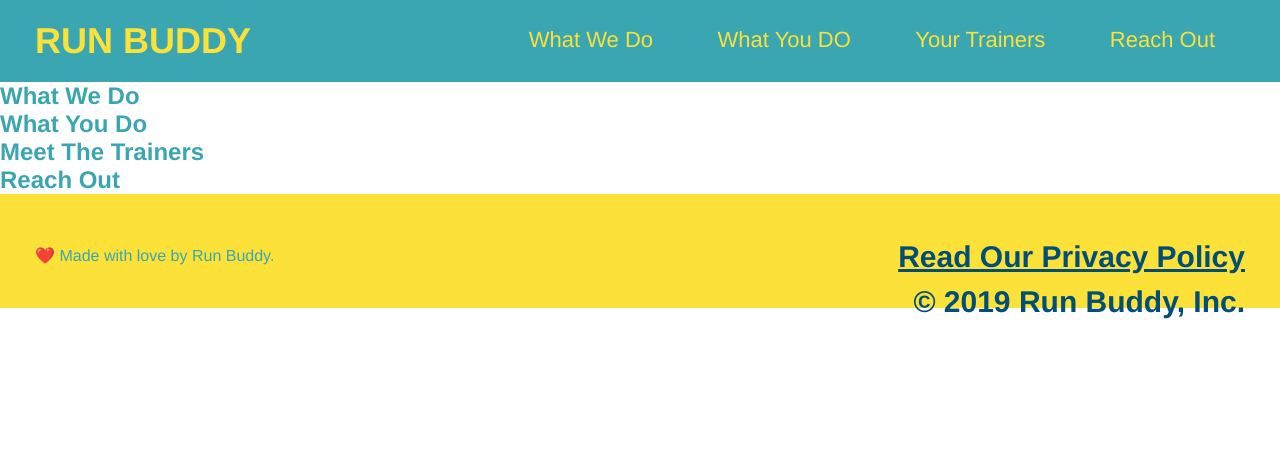
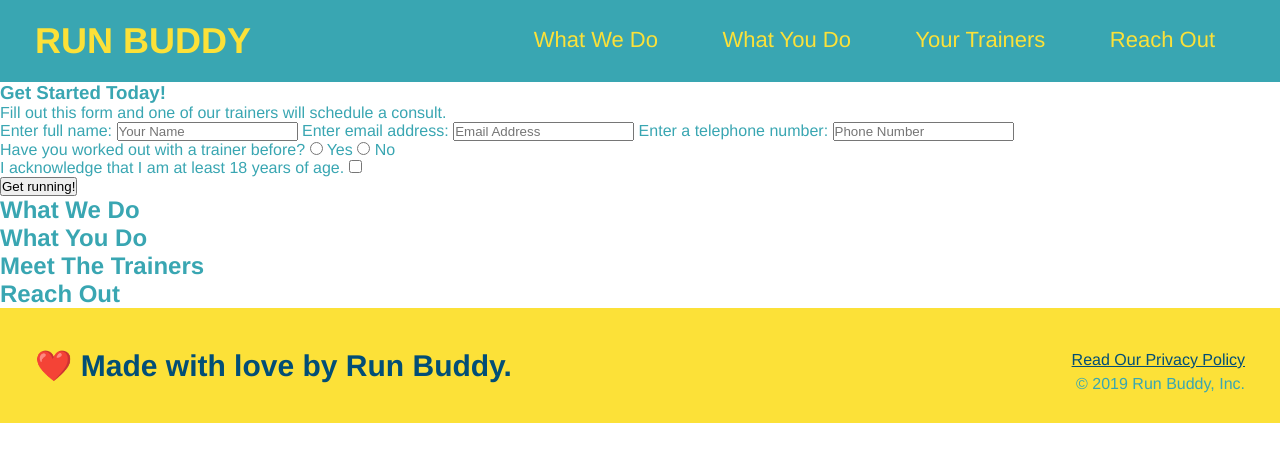
Before and after one commit to andres-abreu/run-buddy, a plain HTML site: page index.html in a window 1280 px wide. Drawn offline with Linux system fonts and the light colour scheme.

Commit message:
info-text-field: hero-section-added

```diff
--- a/index.html
+++ b/index.html
@@ -25,7 +25,7 @@
                 <a href="#what-we-do">What We Do</a>
             </li>
             <li>
-                <a href="#what-you-do">What You DO</a>
+                <a href="#what-you-do">What You Do</a>
             </li>
 <li>
     <a href="#your-trainers">Your Trainers</a>
@@ -39,6 +39,34 @@
 
   <!-- hero/jumbotron -->
   <section>
+    <div>
+        <h3>Get Started Today!</h3>
+        <p>Fill out this form and one of our trainers will schedule a consult.</p>
+        <form>
+          <label for="name">Enter full name:</label>
+          <input type="text" placeholder="Your Name" name="name" id="name" />
+          <label for="email">Enter email address:</label>
+          <input type="email" placeholder="Email Address" name="email" id="email" />
+          <label for="phone">Enter a telephone number:</label>
+          <input type="tel" placeholder="Phone Number" name="phone" id="phone" />
+          <p>
+            Have you worked out with a trainer before?
+            <input type="radio" name="trainer-confirm" id="trainer-yes" />
+            <label for="trainer-yes">Yes</label>
+            <input type="radio" name="trainer-confirm" id="trainer-no" />
+            <label for="trainer-no">No</label>
+          </p>
+          <p>
+            <label for="checkbox" >
+              I acknowledge that I am at least 18 years of age.
+            </label>
+            <input type="checkbox" name="age-confirm" id="checkbox" />
+          </p>
+          <button type="submit">
+            Get running!
+          </button>
+        </form>
+      </div>
   </section>
 
   <!-- "what we do" section -->
@@ -62,11 +90,15 @@
   </section>
 
   <!-- footer -->
-  <footer>❤️ Made with love by Run Buddy.
-    <h2>
+  <footer>
+     <h2>❤️ Made with love by Run Buddy.</h2>
+
         <div>
             <a href="#">Read Our Privacy Policy</a><br />
             &copy; 2019 Run Buddy, Inc.
           </div>
-    </h2>
+
   </footer>
+  <body>
+
+    <html>
--- a/style.css
+++ b/style.css
@@ -18,7 +18,8 @@ header {
   }
 
   header a {
-    text-decoration: none; color: #fce138;
+    text-decoration: none;
+    color: #fce138;
   }
 
   header nav {
```
